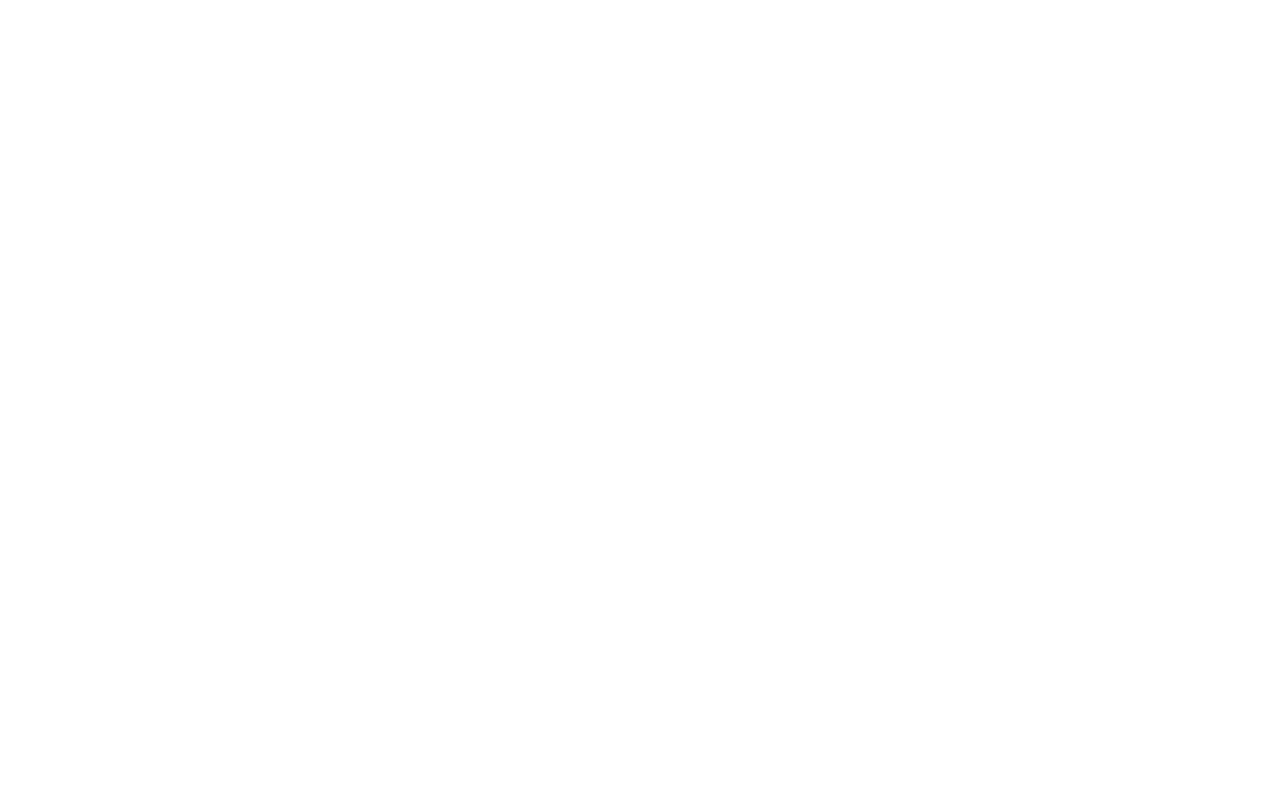
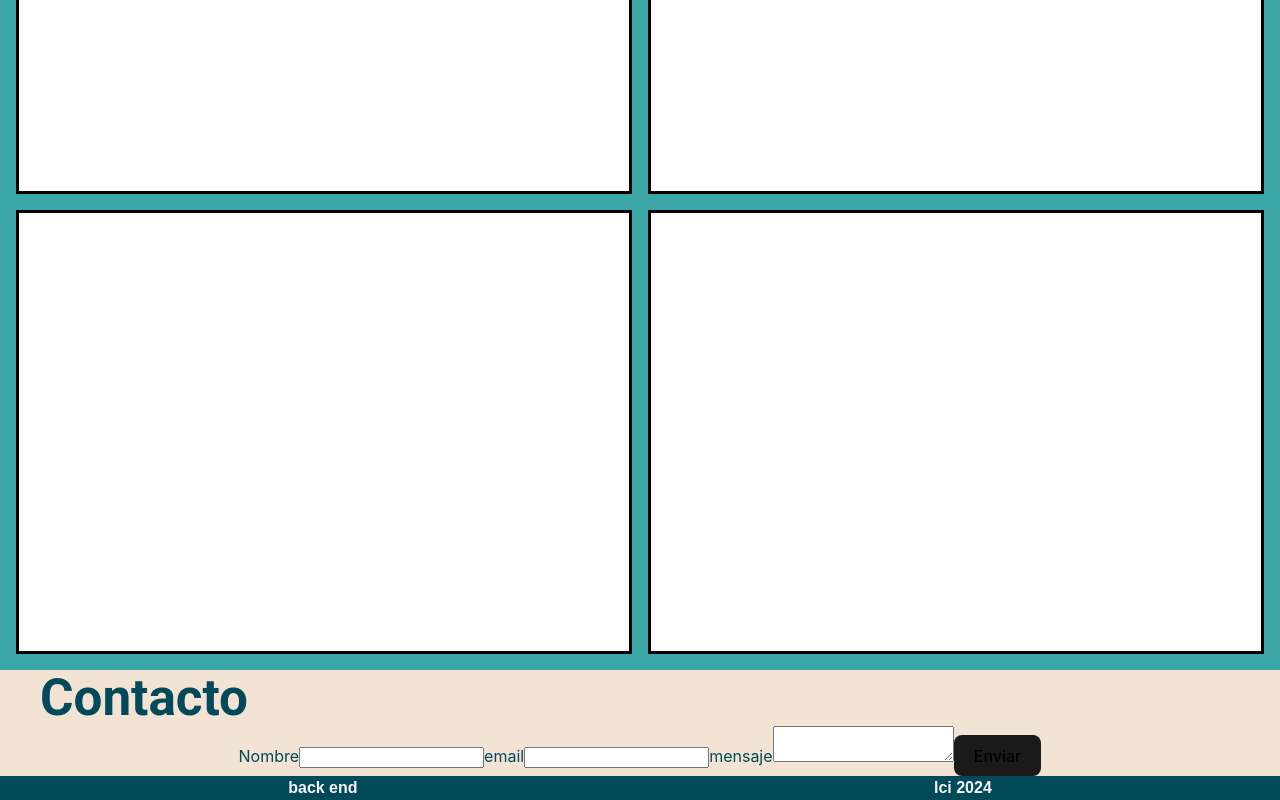
Before and after one commit to GustavoMunoz11/portfolio_blitz, a Vue app: page / in a window 1280 px wide. Shown: the part 3762-4562 px from the top of the page. Before the commit the page ends 3521 px from the top, so only its background shows below. Built offline with nearby package versions, Linux system fonts and the light colour scheme.

Commit message:
contact section creation

```diff
--- a/src/components/Contact.vue
+++ b/src/components/Contact.vue
@@ -1,5 +1,37 @@
 <script setup></script>
 
-<template>section</template>
+<template>
+  <section>
+    <h1>Contacto</h1>
+    <div class="contact_container">
+      <form action="">
+        <label for="name">Nombre</label>
+        <input type="text" id="name" name="name" />
 
-<style scoped></style>
+        <label for="email">email</label>
+        <input type="email" id="email" name="email" />
+
+        <label for="message">mensaje</label>
+        <textarea name="message" id="message"></textarea>
+
+        <button type="submit">Enviar</button>
+      </form>
+    </div>
+  </section>
+</template>
+
+<style scoped>
+section {
+  display: flex;
+  flex-direction: column;
+  background-color: var(--color-third);
+  color: var(--color-primary);
+}
+
+h1 {
+  font-family: "Roboto", bold;
+  color: var(--color-primary);
+  text-align: left;
+  margin-left: 40px;
+}
+</style>
--- a/src/views/HomeView.vue
+++ b/src/views/HomeView.vue
@@ -2,6 +2,7 @@
 import ComicBox from "../components/comics/ComicBox.vue";
 import WorkSection from "../components/works/WorkSection.vue";
 import ComicRow from "../components/comics/ComicRow.vue";
+import Contact from "../components/Contact.vue";
 </script>
 
 <template>
@@ -11,6 +12,8 @@
     <ComicRow />
     <WorkSection sectionName="Ilustración" />
     <WorkSection sectionName="Marcas" />
+    <ComicBox />
+    <Contact sectionName="Contacto" />
   </section>
 </template>
 
```
